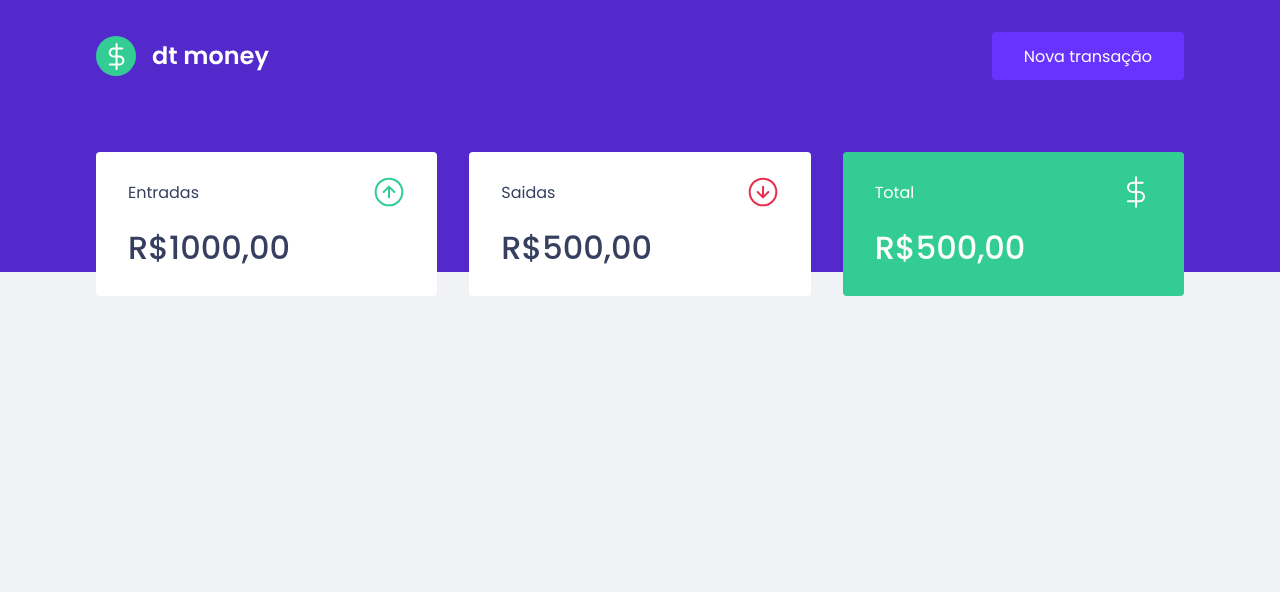
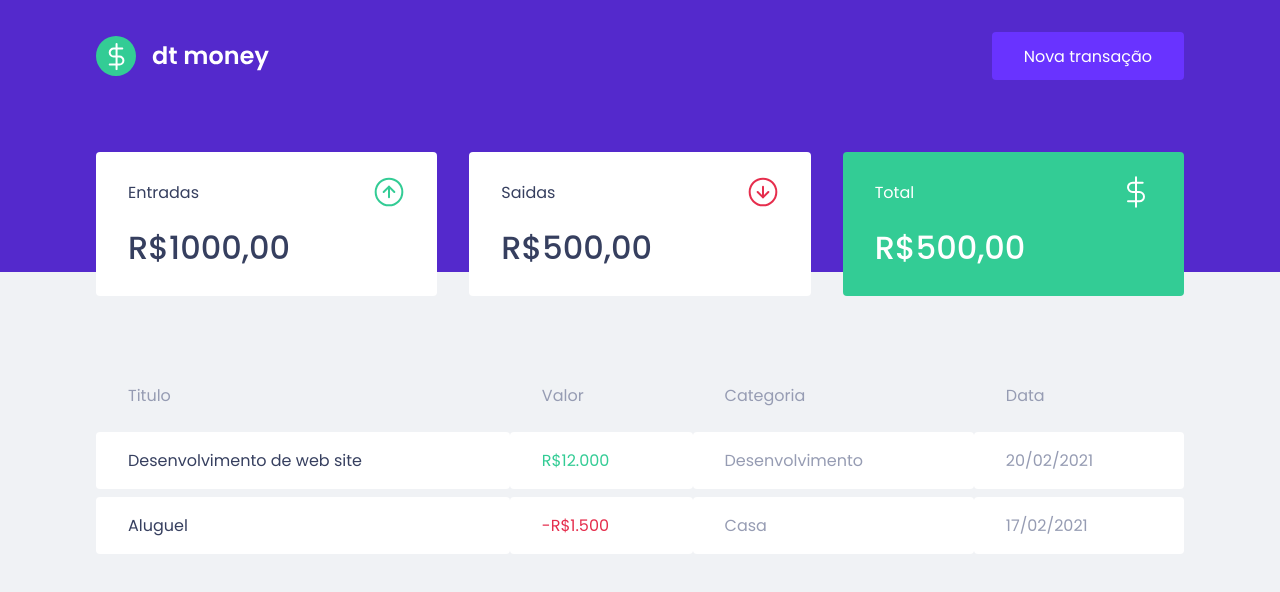
Before and after one commit to DaniSan0508-project/dtmoney, a React (Create React App) app: page / in a window 1280 px wide. Shown: the top 592 px of the page. Built offline with nearby package versions, Linux system fonts and the light colour scheme.

Commit message:
Estilizacao da Transaction Table terminada

```diff
--- a/src/components/Dashboard/index.tsx
+++ b/src/components/Dashboard/index.tsx
@@ -1,10 +1,12 @@
 import { Container } from "./style";
 import { Summary } from "../Summary";
+import { TransactionsTable } from "../TransactionsTable";
 
 export const Dashboard = () => {
     return (
         <Container>
             <Summary />
+            <TransactionsTable/>
         </Container>
     );
 };
--- a/src/components/TransactionsTable/index.tsx
+++ b/src/components/TransactionsTable/index.tsx
@@ -0,0 +1,36 @@
+import { Container } from "./style";
+
+export const TransactionsTable = () => {
+    return (
+        <Container>
+            <table>
+                <thead>
+                    <tr>
+                        <th>Titulo</th>
+                        <th>Valor</th>
+                        <th>Categoria</th>
+                        <th>Data</th>
+                    </tr>
+                </thead>
+
+                <tbody>
+                    <tr>
+                        <td>Desenvolvimento de web site</td>
+                        <td className="deposit">R$12.000</td>
+                        <td>Desenvolvimento</td>
+                        <td>20/02/2021</td>
+                    </tr>
+                </tbody>
+
+                <tbody>
+                    <tr>
+                        <td>Aluguel</td>
+                        <td className="withdraw">-R$1.500</td>
+                        <td>Casa</td>
+                        <td>17/02/2021</td>
+                    </tr>
+                </tbody>
+            </table>
+        </Container>
+    );
+};
--- /dev/null
+++ b/src/components/TransactionsTable/style.ts
@@ -0,0 +1,38 @@
+import styled from "styled-components";
+
+export const Container = styled.div`
+    margin-top: 4rem;
+
+    table{
+        width: 100%;
+        border-spacing: 0 0.5rem;
+
+        th{
+            color: var(--text-body);
+            font-weight: 400;
+            padding: 1rem 2rem;
+            text-align: left;
+            line-height: 1.5rem;
+        }
+
+        td{
+            padding: 1rem 2rem;
+            border: 0;
+            background: var(--shape);
+            color: var(--text-body);
+            border-radius: 0.25rem;
+
+            &:first-child{
+                color: var(--text-title);
+            }
+
+            &.withdraw{
+                color: var(--red);
+            }
+
+            &.deposit{
+                color: var(--green)
+            }
+        }
+    }
+`
```
